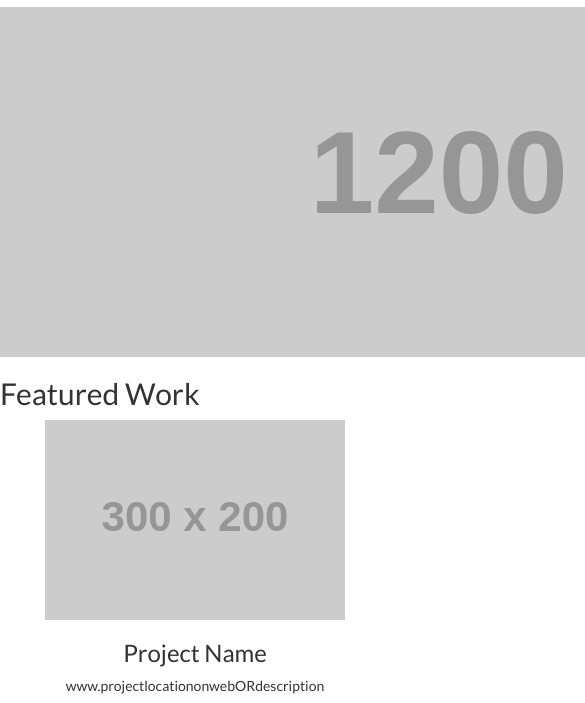
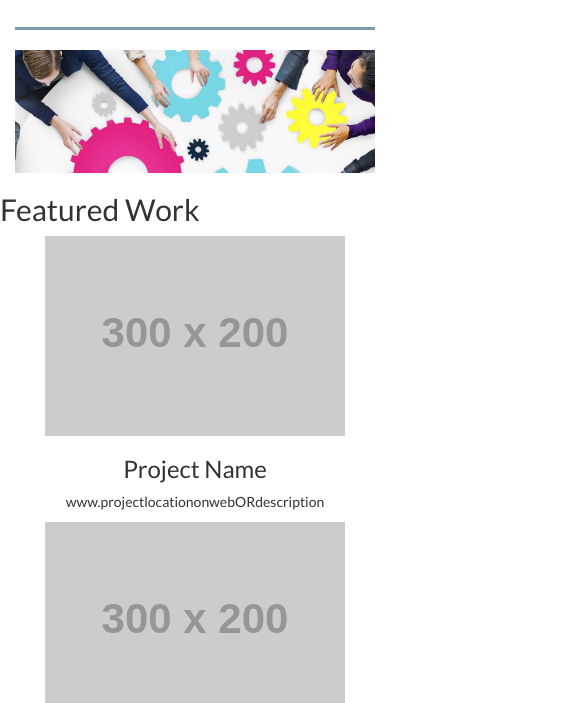
Before and after one commit to sctkusel/portfolio-project, a website: page index.html in a window 390 px wide. Shown: the part 109-812 px from the top of the page, 585 px wide, since content can reach past the window. Drawn offline with nearby package versions, Linux system fonts and the light colour scheme; placeholder pictures from the web are drawn by us.

Commit message:
Created Top Banner section using responsive-images class from Bootstrap

```diff
--- a/index.html
+++ b/index.html
@@ -18,16 +18,21 @@
           <h1>Jane Doette</h1>
           <h3>Front-End Developer</h3>
         </div>
-        <div class="col-md-12">
+        <div class="col-xs-12">
             <hr class="separator">
         </div>
       </header>
 
+      <!-- Top Banner Section -->
       <section class="row">
-        <div class="col-12">
-          <img src="http://placehold.it/1200x350" alt="">
+        <div class="col-md-12">
+          <picture>
+            <source media="(min-width: 750px)" srcset="images/banner-large-2x.jpg 2x, images/banner-medium-1x.jpg 1x">
+            <img class="img-responsive" src="images/banner-medium-1x.jpg" alt="banner">
+          </picture>
         </div>
       </section>
+
       <section class="row">
         <div class="col-12">
           <h2>Featured Work</h2>
```
